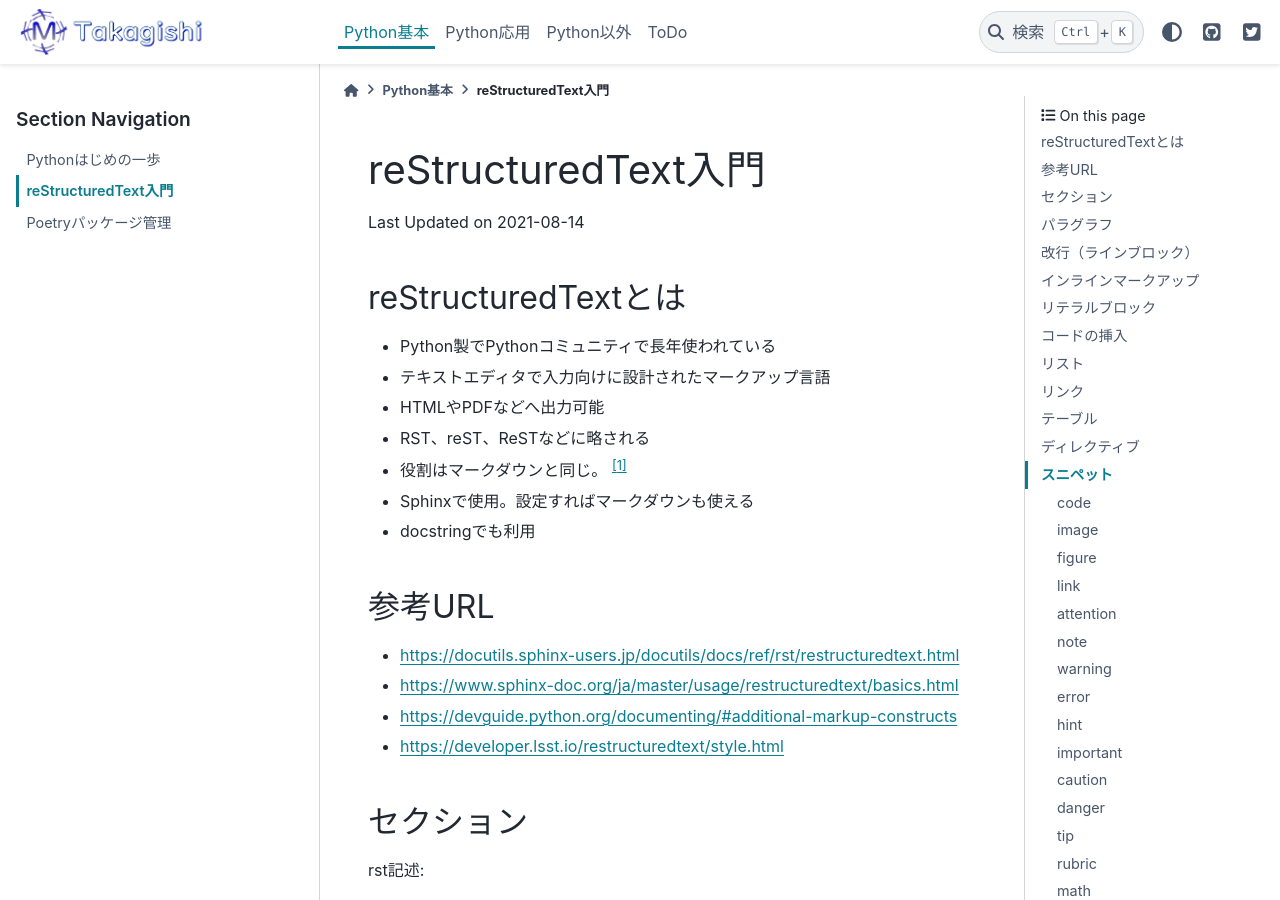
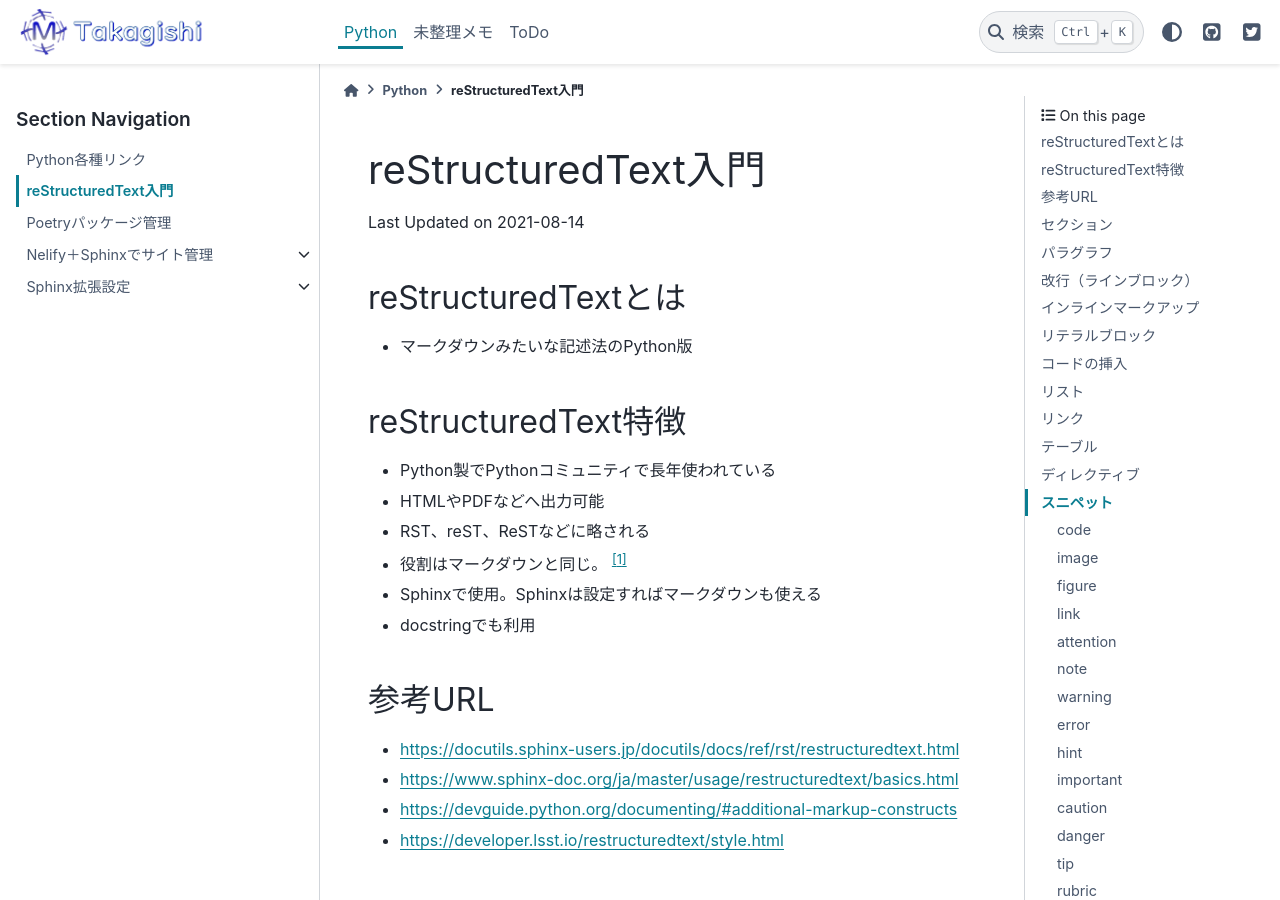
Before and after one commit to mtakagishi/mtakagishi, a Sphinx documentation site: the page built from docs/python/rst.rst, in a window 1280 px wide and 900 px high. Built offline with Sphinx 7.4.7 and the PyData theme 0.15.4, drawn with Linux system fonts in a browser that asks for light colours; some of the changed text lies outside the part shown.

Commit message:
構成を見直し

```diff
--- a/docs/ex/index.rst
+++ b/docs/ex/index.rst
@@ -1,6 +1,6 @@
-******************
-Python以外
-******************
+******************************************************
+未整理メモ
+******************************************************
 
 コンテナ技術
 
--- a/docs/index.rst
+++ b/docs/index.rst
@@ -9,8 +9,7 @@ mtakagishiのメモ
 .. toctree::
   :maxdepth: 1
 
-  python-basic/index
-  python-advanced/index
+  python/index
   ex/index
 
 .. toctree::
--- a/docs/python-basic/basic/index.rst
+++ b/docs/python/basic-memo.rst
@@ -1,5 +1,5 @@
 *************************
-Pythonはじめの一歩
+Python各種リンク
 *************************
 
 インストール
--- a/docs/python-basic/rst/index.rst
+++ b/docs/python/rst.rst
@@ -4,13 +4,17 @@ reStructuredText入門
 Last Updated on |date|
 
 reStructuredTextとは
-=================================
+=============================================
+* マークダウンみたいな記述法のPython版
+
+
+reStructuredText特徴
+=============================================
 * Python製でPythonコミュニティで長年使われている
-* テキストエディタで入力向けに設計されたマークアップ言語
 * HTMLやPDFなどへ出力可能
 * RST、reST、ReSTなどに略される
 * 役割はマークダウンと同じ。 [#markdown-vs-rst]_
-* Sphinxで使用。設定すればマークダウンも使える
+* Sphinxで使用。Sphinxは設定すればマークダウンも使える
 * docstringでも利用
 
 参考URL
```
Also changed, not shown: docs/python-advanced/index.rst (deleted, +0 -11 lines), docs/python-basic/index.rst (deleted, +0 -11 lines), docs/python/index.rst (added, +13 -0 lines), docs/python/Sphinx-ext/analytics.rst (renamed from docs/python-advanced/Sphinx-ext/analytics.rst), docs/python/Sphinx-ext/index.rst (renamed from docs/python-advanced/Sphinx-ext/index.rst), docs/python/Sphinx-ext/markdown.md (renamed from docs/python-advanced/Sphinx-ext/markdown.md), docs/python/Sphinx-ext/sitemap.rst (renamed from docs/python-advanced/Sphinx-ext/sitemap.rst), docs/python/Sphinx-ext/todo.rst (renamed from docs/python-advanced/Sphinx-ext/todo.rst), docs/python/netlify-sphinx/PC.rst (renamed from docs/python-advanced/netlify-sphinx/PC.rst), docs/python/netlify-sphinx/Python.rst (renamed from docs/python-advanced/netlify-sphinx/Python.rst), docs/python/netlify-sphinx/Sphinx-ext.rst (renamed from docs/python-advanced/netlify-sphinx/Sphinx-ext.rst), docs/python/netlify-sphinx/Sphinx.rst (renamed from docs/python-advanced/netlify-sphinx/Sphinx.rst), docs/python/netlify-sphinx/github.rst (renamed from docs/python-advanced/netlify-sphinx/github.rst), docs/python/netlify-sphinx/index.rst (renamed from docs/python-advanced/netlify-sphinx/index.rst), 2 more files.
